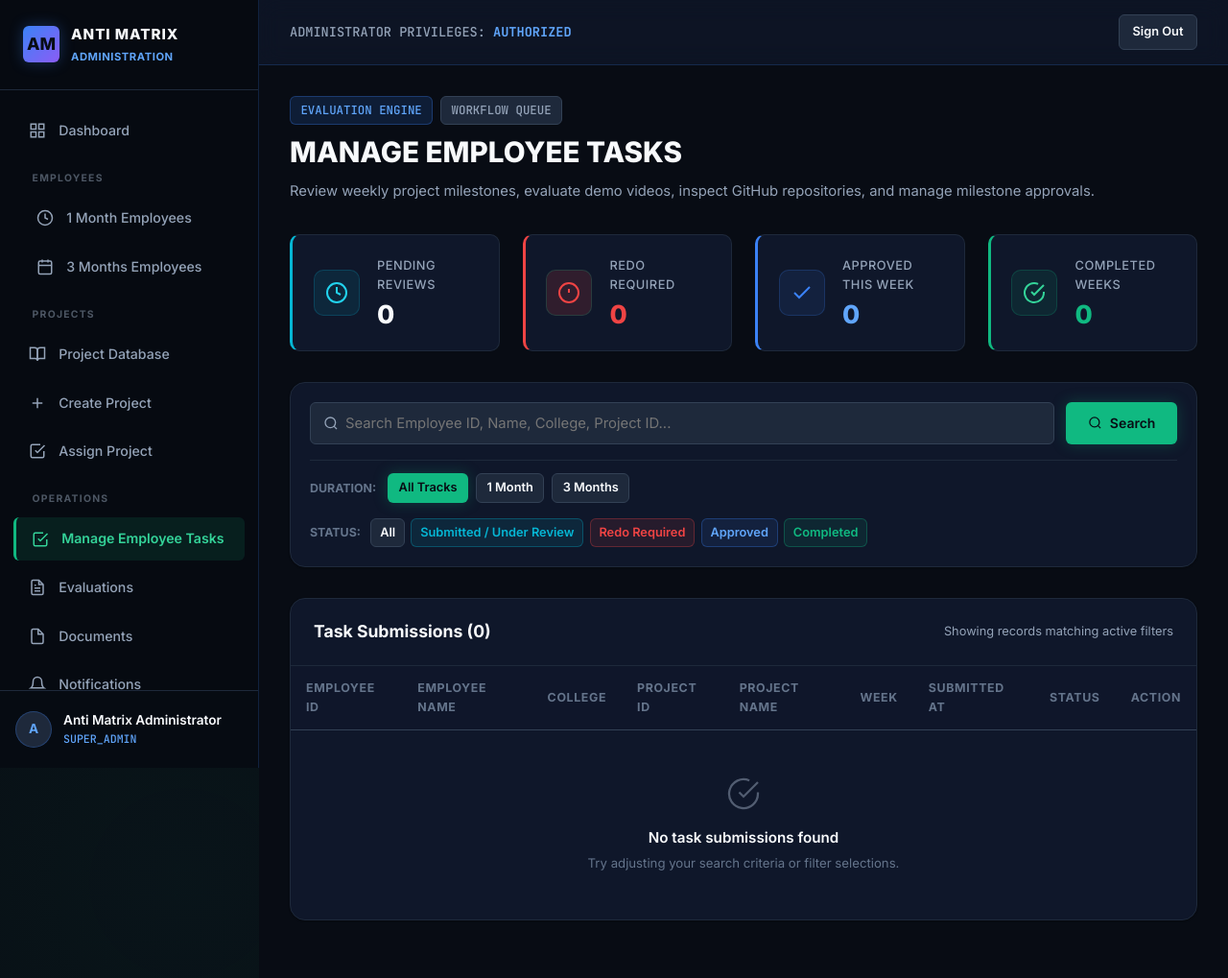
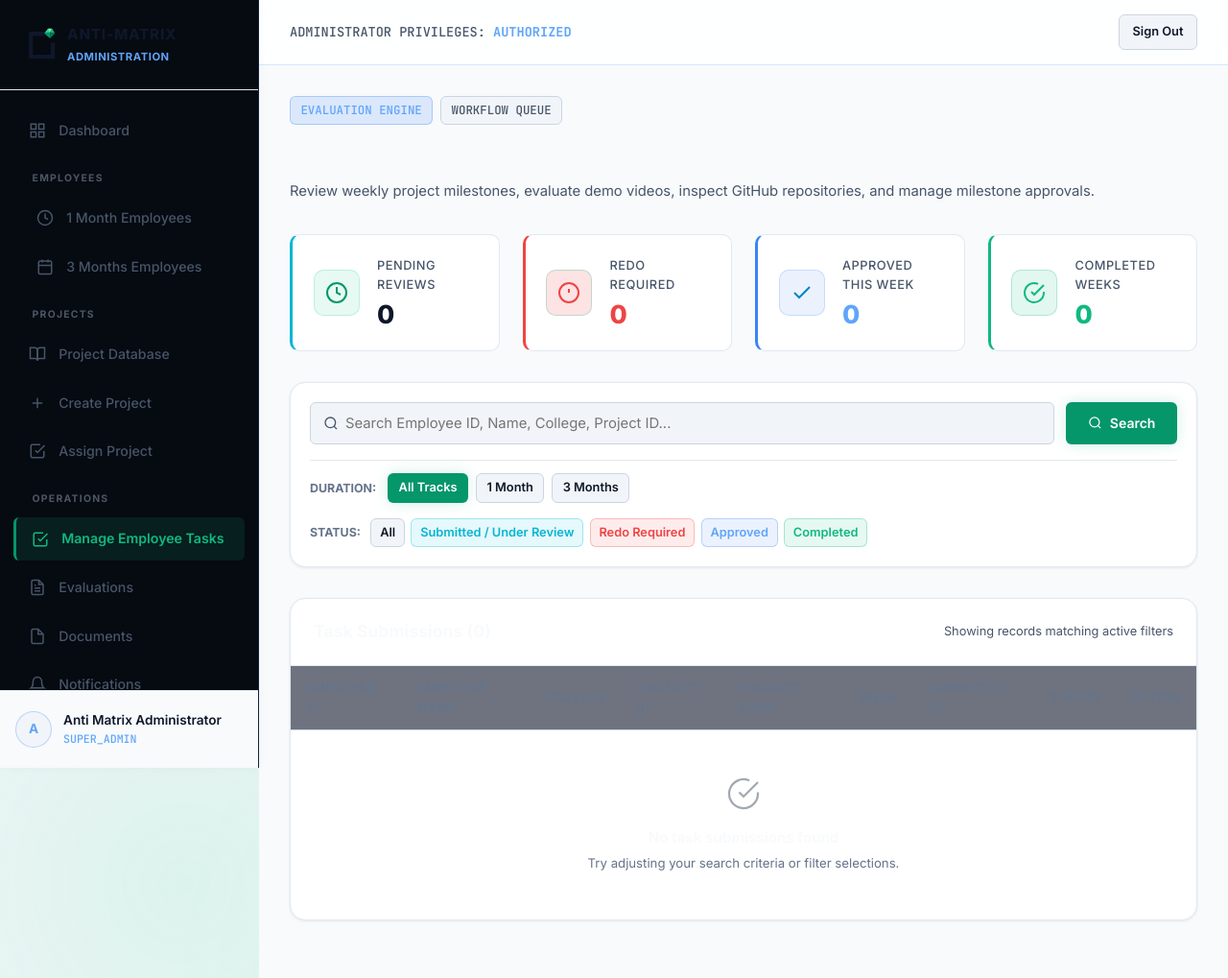
Before and after one commit to antimatrix-in/INTERN, a Flask app: page /admin/employee-tasks in a window 1280 px wide. Shown: the whole page at 96% size. Run offline with Flask 3, Linux system fonts and the light colour scheme; a user stored in the database is signed in.

Commit message:
Update official ANTI-MATRIX logo assets, clean white background theme, and brand color palette

```diff
--- a/app/static/css/style.css
+++ b/app/static/css/style.css
@@ -4,37 +4,37 @@
    ========================================================================== */
 
 :root {
-  /* Color Tokens */
-  --bg-main: #080C14;
-  --bg-surface: #0F172A;
-  --bg-surface-elevated: #1E293B;
-  --bg-glass: rgba(15, 23, 42, 0.85);
+  /* Color Tokens — Clean White Light Theme with Official ANTI-MATRIX Emerald Brand Accents */
+  --bg-main: #F8FAFC;
+  --bg-surface: #FFFFFF;
+  --bg-surface-elevated: #F1F5F9;
+  --bg-glass: rgba(255, 255, 255, 0.92);
 
-  --primary: #10B981;
-  --primary-hover: #059669;
-  --primary-light: #34D399;
-  --primary-glow: rgba(16, 185, 129, 0.25);
+  --primary: #059669;
+  --primary-hover: #047857;
+  --primary-light: #10B981;
+  --primary-glow: rgba(16, 185, 129, 0.2);
 
-  --secondary: #06B6D4;
-  --secondary-glow: rgba(6, 182, 212, 0.25);
+  --secondary: #16A34A;
+  --secondary-glow: rgba(22, 163, 74, 0.2);
 
-  --accent-cyan: #22D3EE;
-  --accent-blue: #3B82F6;
-  --accent-purple: #8B5CF6;
+  --accent-cyan: #059669;
+  --accent-blue: #0284C7;
+  --accent-purple: #0D9488;
 
-  --text-main: #F8FAFC;
-  --text-muted: #94A3B8;
+  --text-main: #0F172A;
+  --text-muted: #475569;
   --text-subtle: #64748B;
-  --text-inverse: #080C14;
+  --text-inverse: #FFFFFF;
 
-  --border-subtle: #1E293B;
-  --border-medium: #334155;
-  --border-accent: rgba(16, 185, 129, 0.4);
+  --border-subtle: #E2E8F0;
+  --border-medium: #CBD5E1;
+  --border-accent: rgba(16, 185, 129, 0.45);
 
-  --success: #10B981;
-  --warning: #F59E0B;
-  --danger: #EF4444;
-  --info: #3B82F6;
+  --success: #059669;
+  --warning: #D97706;
+  --danger: #DC2626;
+  --info: #0284C7;
 
   /* Typography */
   --font-main: 'Inter', -apple-system, BlinkMacSystemFont, 'Segoe UI', Roboto, sans-serif;
@@ -46,10 +46,10 @@
   --radius-lg: 16px;
   --radius-full: 9999px;
 
-  --shadow-sm: 0 1px 2px rgba(0, 0, 0, 0.3);
-  --shadow-md: 0 4px 12px rgba(0, 0, 0, 0.4);
-  --shadow-lg: 0 10px 30px rgba(0, 0, 0, 0.6);
-  --shadow-glow: 0 0 25px var(--primary-glow);
+  --shadow-sm: 0 1px 3px rgba(0, 0, 0, 0.08);
+  --shadow-md: 0 4px 12px rgba(0, 0, 0, 0.08);
+  --shadow-lg: 0 10px 30px rgba(0, 0, 0, 0.12);
+  --shadow-glow: 0 0 20px var(--primary-glow);
 
   --transition: all 0.25s cubic-bezier(0.16, 1, 0.3, 1);
   --max-width: 1200px;
@@ -76,8 +76,9 @@
   display: flex;
   flex-direction: column;
   background-image:
-    radial-gradient(circle at 15% 15%, rgba(16, 185, 129, 0.05) 0%, transparent 40%),
-    radial-gradient(circle at 85% 85%, rgba(6, 182, 212, 0.04) 0%, transparent 40%);
+    radial-gradient(circle at 15% 15%, rgba(16, 185, 129, 0.12) 0%, transparent 45%),
+    radial-gradient(circle at 85% 85%, rgba(34, 197, 94, 0.08) 0%, transparent 45%),
+    radial-gradient(circle at 50% 30%, rgba(74, 222, 128, 0.05) 0%, transparent 55%);
   background-attachment: fixed;
 }
 
@@ -334,6 +335,7 @@
   height: 100vh;
   z-index: 100;
   flex-shrink: 0;
+  box-shadow: 1px 0 10px rgba(0, 0, 0, 0.03);
 }
 
 .sidebar-header {
@@ -410,7 +412,7 @@
 .sidebar-footer {
   padding: 1.25rem 1rem;
   border-top: 1px solid var(--border-subtle);
-  background: rgba(8, 12, 20, 0.6);
+  background: #F8FAFC;
 }
 
 .user-profile-widget {
@@ -465,7 +467,7 @@
 .portal-topbar {
   height: 68px;
   border-bottom: 1px solid var(--border-subtle);
-  background: rgba(15, 23, 42, 0.75);
+  background: rgba(255, 255, 255, 0.85);
   backdrop-filter: blur(12px);
   display: flex;
   align-items: center;
@@ -559,8 +561,8 @@
 .stat-icon {
   width: 48px;
   height: 48px;
-  background: rgba(16, 185, 129, 0.1);
-  border: 1px solid rgba(16, 185, 129, 0.2);
+  background: rgba(16, 185, 129, 0.12);
+  border: 1px solid rgba(16, 185, 129, 0.25);
   border-radius: var(--radius-md);
   display: flex;
   align-items: center;
@@ -570,8 +572,8 @@
 }
 
 .stat-icon.cyan {
-  background: rgba(6, 182, 212, 0.1);
-  border-color: rgba(6, 182, 212, 0.2);
+  background: rgba(52, 211, 153, 0.12);
+  border-color: rgba(52, 211, 153, 0.25);
   color: var(--accent-cyan);
 }
 
--- a/app/templates/admin/base_admin.html
+++ b/app/templates/admin/base_admin.html
@@ -32,9 +32,20 @@
     <aside class="portal-sidebar" style="background: #060A11; border-right-color: rgba(59, 130, 246, 0.2);">
       <div class="sidebar-header">
         <a href="{{ url_for('admin.dashboard') }}" class="sidebar-brand">
-          <div class="brand-symbol" style="background: linear-gradient(135deg, #3B82F6, #8B5CF6); box-shadow: 0 0 15px rgba(59, 130, 246, 0.3);">AM</div>
+          <div class="brand-symbol" style="background: transparent; border: none; box-shadow: none; padding: 0; width: 34px; height: 34px; display: flex; align-items: center; justify-content: center;">
+            <svg viewBox="0 0 100 100" width="34" height="34">
+              <path d="M 18,12 L 64,12 L 64,25 L 30,25 L 30,82 L 85,82 L 85,45 L 98,45 L 98,95 L 18,95 Z" fill="var(--text-main)" />
+              <g transform="translate(62, 2) scale(0.75)">
+                <polygon points="20,0 36,0 28,16 12,16" fill="#86EFAC" />
+                <polygon points="36,0 48,20 28,16" fill="#10B981" />
+                <polygon points="20,0 28,16 4,20" fill="#34D399" />
+                <polygon points="12,16 28,16 28,40 4,20" fill="#059669" />
+                <polygon points="28,16 48,20 28,40" fill="#047857" />
+              </g>
+            </svg>
+          </div>
           <div>
-            <div class="sidebar-brand-name">ANTI MATRIX</div>
+            <div class="sidebar-brand-name" style="font-weight: 800; letter-spacing: 0.05em; font-family: var(--font-main);">ANTI-MATRIX</div>
             <span class="sidebar-badge" style="color: #60A5FA;">Administration</span>
           </div>
         </a>
```
Also changed, not shown: other parts of app/static/css/style.css (+16 -16 lines), app/templates/auth/login.html (+14 -3 lines), app/templates/partials/navbar.html (+14 -3 lines), app/templates/student/base_student.html (+15 -2 lines), app/templates/student/dashboard.html (+12 -12 lines), app/templates/student/week_detail.html (+6 -6 lines), app/static/img/logo.svg (added), app/static/img/logo_profile.jpg (added).
